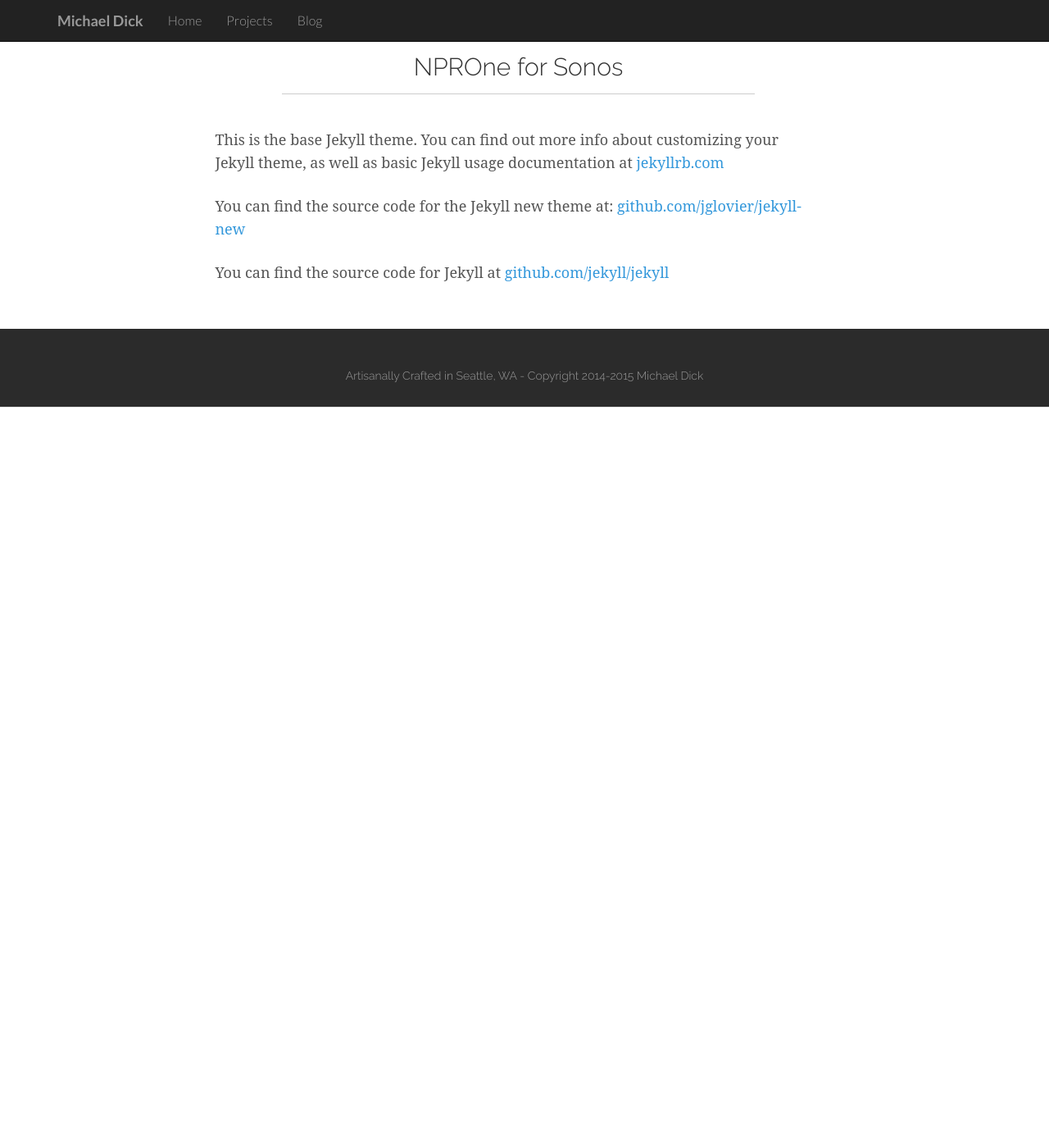
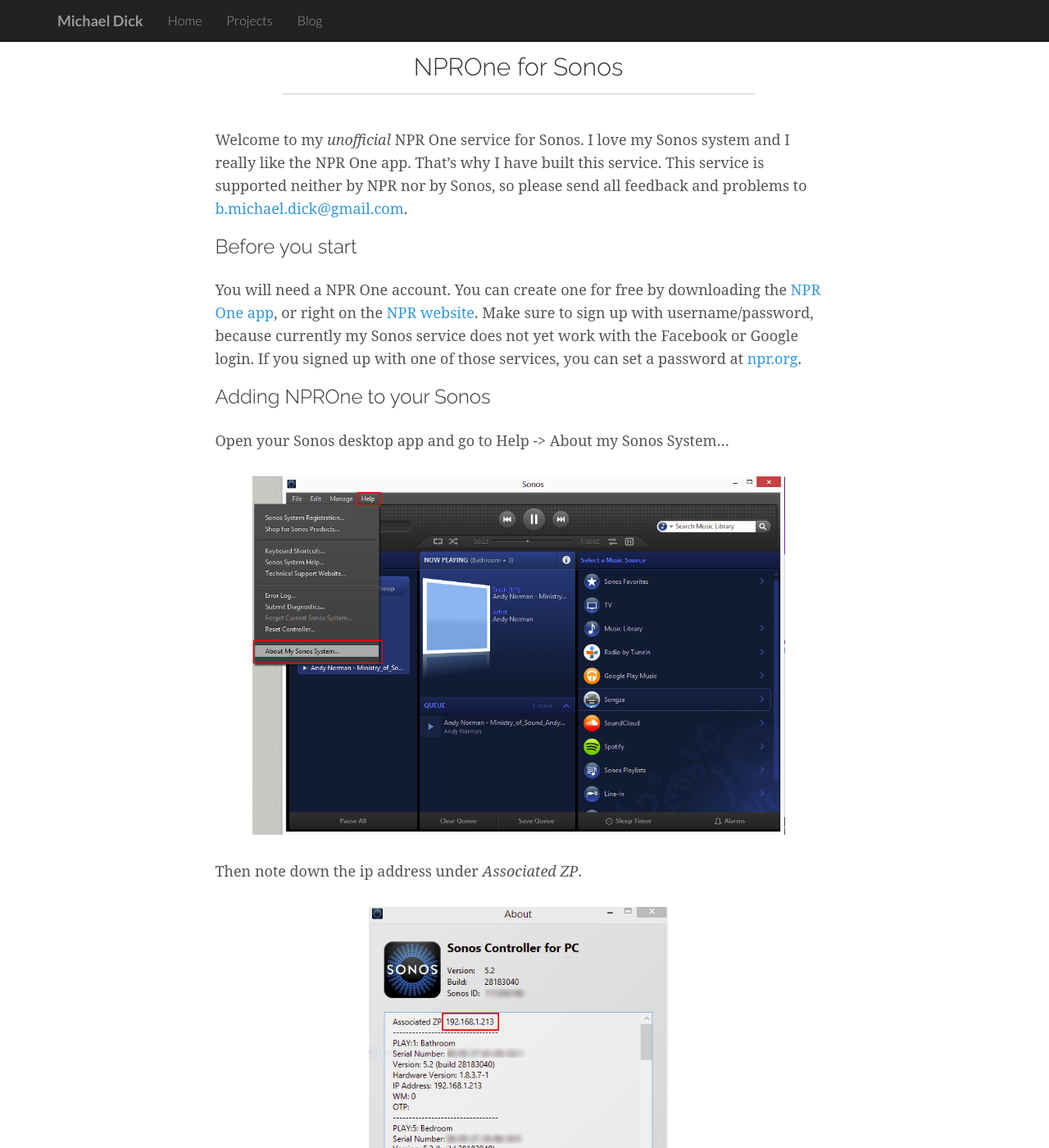
Before and after one commit to bertique/bertique.github.io, a Jekyll site: the page built from sonosnpr.md, in a window 1280 px wide and 1400 px high. Shown: the whole window at 82% size. Built offline with Jekyll 4.4.1, drawn with Linux system fonts in a browser that asks for light colours; some of the changed text lies outside the part shown.

Commit message:
Adding sonosnpr project page

```diff
--- a/sonosnpr.md
+++ b/sonosnpr.md
@@ -1,18 +1,78 @@
 ---
 layout: page
 title: NPROne for Sonos
-
+permalink: /sonos-nprone/
 image: /img/project_sonos_nprone.jpg
 excerpt: |
- I love my [Sonos](sonos.com) wireless music system. Inspired by the work of [Rahim S](http://www.hirahim.com/blog/2014/07/10/shutting-down-soundcloud-on-sonos/), I'm currently working on integrating the NPROne radio services into Sonos using the [Sonos API](musicpartners.sonos.com).
-
- More infos coming soon.
+ I love my [Sonos](http://sonos.com) wireless music system. Inspired by the work of [Rahim S](http://www.hirahim.com/blog/2014/07/10/shutting-down-soundcloud-on-sonos/), I built a service to integrate the NPROne radio service into Sonos using the [Sonos API](http://musicpartners.sonos.com).
 
  Java \| APIs
 ---
 
-This is the base Jekyll theme. You can find out more info about customizing your Jekyll theme, as well as basic Jekyll usage documentation at [jekyllrb.com](http://jekyllrb.com/)
+Welcome to my *unofficial* NPR One service for Sonos. I love my Sonos system and I really like the NPR One app. That's why I have built this service. This service is supported neither by NPR nor by Sonos, so please send all feedback and problems to [b.michael.dick@gmail.com](mailto:b.michael.dick@gmail.com).
 
-You can find the source code for the Jekyll new theme at: [github.com/jglovier/jekyll-new](https://github.com/jglovier/jekyll-new)
+### Before you start
+You will need a NPR One account. You can create one for free by downloading the [NPR One app](http://www.npr.org/about/products/npr-one/), or right on the [NPR website](http://www.npr.org/templates/reg/). Make sure to sign up with username/password, because currently my Sonos service does not yet work with the Facebook or Google login. If you signed up with one of those services, you can set a password at [npr.org](https://npr.org/login).
 
-You can find the source code for Jekyll at [github.com/jekyll/jekyll](https://github.com/jekyll/jekyll)
+### Adding NPROne to your Sonos
+Open your Sonos desktop app and go to Help ->  About my Sonos System...
+
+![screenshot](/img/sonos-nprone/sonos-init.png)
+
+Then note down the ip address under *Associated ZP*.
+
+![screenshot](/img/sonos-nprone/sonos-ip.png)
+
+Open a web browser and type http://[your ip address from above]:1400/customsd.htm. So for me this would be *http://192.168.1.213:1400/customsd.htm*.
+
+Enter the information below into the form and hit submit. This will add the service to your Sonos.
+
+1. **SID:** 255
+2. **Service Name:** NPROne
+3. **Endpoint URL:** http://sonosnprone.herokuapp.com/soap
+4. **Secure Endpoint URL:** https://sonosnprone.herokuapp.com/soap
+5. **Polling Interval:** 3600
+6. **Authentication SOAP header policy:** Session ID
+7. **Strings table:** http://sonosnprone.herokuapp.com/static/strings.xml
+8. **Presentation map:** http://sonosnprone.herokuapp.com/static/presentationMap.xml
+9. **Container Type:**
+ * Music Service
+11. **Capabilities:**
+ * Playback duration logging at track end
+ * Playback event logging during track play
+ * Extended Metadata (for MOAPI-based InfoView)
+
+![screenshot](/img/sonos-nprone/sonos-add.png)
+
+Go back to your Sonos app and choose Add Music Service. You should now find NPROne in the list of services.
+
+![screenshot](/img/sonos-nprone/sonos-service.png)
+
+Select I already have an account.
+
+![screenshot](/img/sonos-nprone/sonos-add-1.png)
+
+Log in with your NPR One username and password.
+
+![screenshot](/img/sonos-nprone/sonos-add-2.png)
+
+Now you are all set and can start listening to NPR One. You can skip and favourite stories just like in the NPR One app. Changing your NPR home station is currently not supported, however if you change it in the NPROne mobile app, the Sonos service will pick up the new station.
+
+![screenshot](/img/sonos-nprone/sonos-done.png)
+
+Feel free to reach out with any questions or issues at [b.michael.dick@gmail.com](mailto:b.michael.dick@gmail.com).
+
+### Removing NPROne from your Sonos
+If you would like to remove the NPROne service from your Sonos just follow the steps below.
+
+Open your desktop app and go to Manage -> Settings...
+
+![screenshot](/img/sonos-nprone/sonos-remove.png)
+
+Find the NPROne services in the list and hit Remove.
+
+![screenshot](/img/sonos-nprone/sonos-remove-2.png)
+
+Go back to the browser page from above and submit the form, leaving all fields empty. This will remove the NPROne service from your Sonos.
+
+![screenshot](/img/sonos-nprone/sonos-remove-3.png)
```
Also changed, not shown: img/sonos-nprone/sonos-add-1.png (added), img/sonos-nprone/sonos-add-2.png (added), img/sonos-nprone/sonos-add.png (added), img/sonos-nprone/sonos-done.png (added), img/sonos-nprone/sonos-init.png (added), img/sonos-nprone/sonos-ip.png (added), img/sonos-nprone/sonos-remove-2.png (added), img/sonos-nprone/sonos-remove-3.png (added), img/sonos-nprone/sonos-remove.png (added), img/sonos-nprone/sonos-service.png (added).
